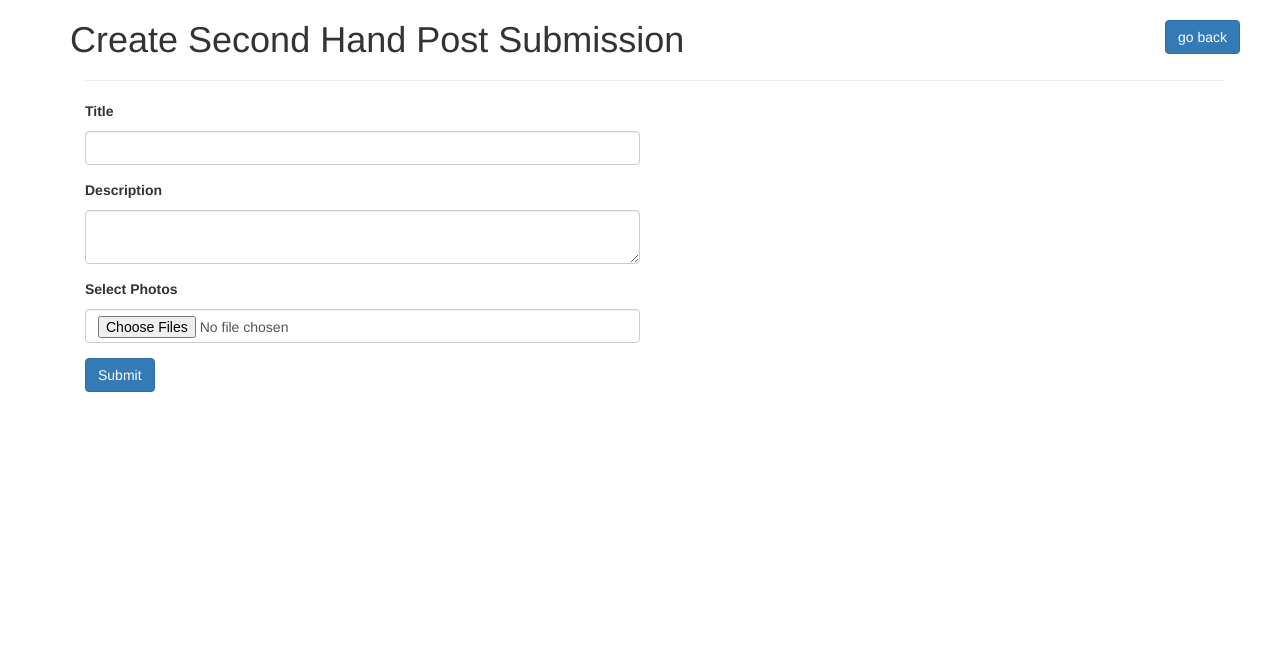
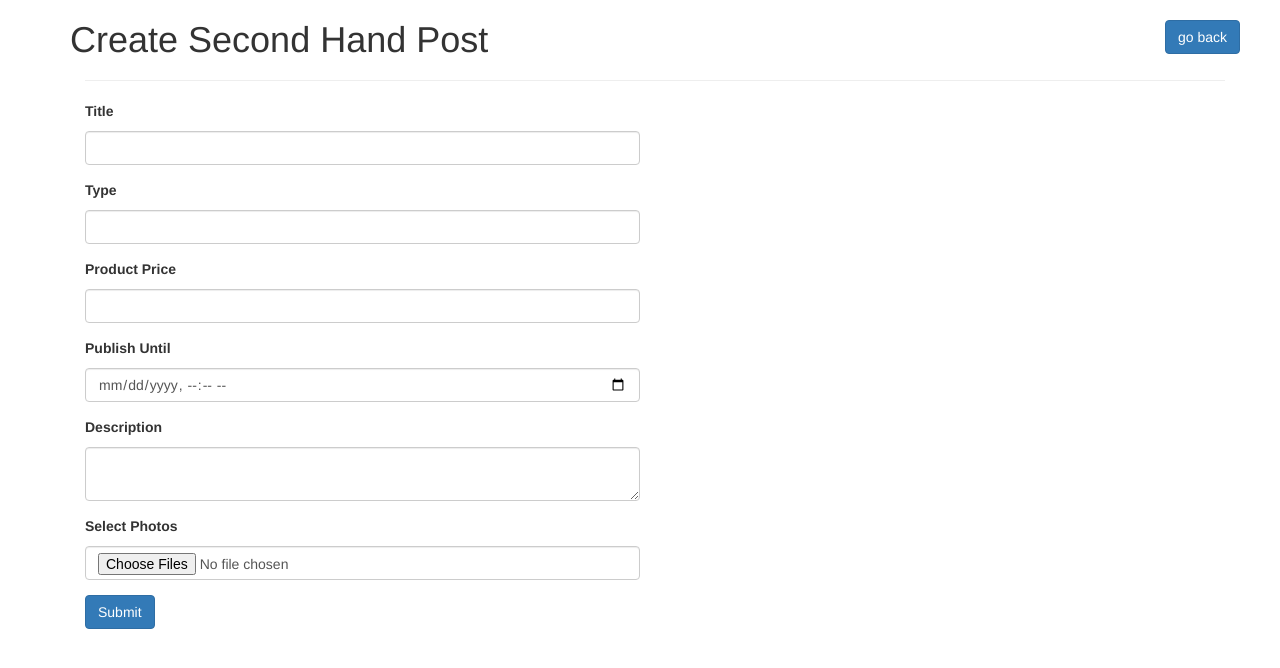
Before and after one commit to ltek0/Flask-Exercise, a Flask app: page /secondhand/create in a window 1280 px wide. Shown: the part 52-720 px from the top of the page. Run offline with Flask 3, Linux system fonts and the light colour scheme; the visitor is signed in with stand-in values (Sample User, id 1); data comes from the database, SQL or seed files in the repository; some libraries are stand-ins or nearby versions.

Commit message:
create fields in second hand market

```diff
--- a/app/forms.py
+++ b/app/forms.py
@@ -2,7 +2,7 @@ from collections.abc import Sequence
 from flask_wtf import FlaskForm
 from flask_babel import gettext
 
-from wtforms import StringField, IntegerField, PasswordField, BooleanField, SubmitField, DateTimeField, ValidationError, TextAreaField, MultipleFileField
+from wtforms import StringField, IntegerField, DecimalField, PasswordField, BooleanField, SubmitField, DateTimeField, ValidationError, TextAreaField, MultipleFileField
 from wtforms.validators import DataRequired, Length, Email, EqualTo
 from flask_wtf.file import FileRequired,  FileAllowed
 
@@ -22,6 +22,8 @@ def _username_validator(curr_username:str = None, username: str= None):
 def _password_validator(password: str):
     conditions = ['Your password must:']
     if len(password) < 8:
+        conditions.append('contain at least 8 charactors.')
+    if not re.search('[a-z]', password):
         conditions.append('contain at least one lowercase letter.')
     if not re.search('[A-Z]', password):
         conditions.append('contain at least one uppercase letter.')
@@ -105,9 +107,9 @@ class CreateGallery(FlaskForm):
 
 class CreateSecondHandPost(FlaskForm):
     title = StringField(gettext('Title'), validators=[DataRequired(message='A title for your submission is required'), Length(max=128, min=1, message='Title must be less then 128 charactor')])
-    # type = StringField(gettext('Type'), validators=[DataRequired(message='Type of product is required')])
-    # price = IntegerField(gettext('Product Price'), validators=[DataRequired(message='Price is required')])
-    # publish_until = DateTimeField(gettext('Publish Until'), validators=[DataRequired(message='Date/Time is required')])
+    type = StringField(gettext('Type'), validators=[DataRequired(message='Type of product is required')])
+    price = DecimalField(gettext('Product Price'), validators=[DataRequired(message='Price is required')])
+    publish_until = DateTimeField(gettext('Publish Until'))
     images = MultipleFileField(gettext('Select Photos'), validators=[FileAllowed(['jpg', 'png', 'gif'], message='You can only upload images!')])
     description = TextAreaField(gettext("Description"), validators=[Length(max=512, min=0, message='Description must be less then 512 charactor')])
     submit = SubmitField("Submit")
@@ -115,3 +117,7 @@ class CreateSecondHandPost(FlaskForm):
     def validate_images(self, images: MultipleFileField):
         if len(images.data) > 10:
             raise ValidationError('You can upload a maximum of 10 images')
+
+    def validate_price(self, price):
+        if price.data < 0:
+            raise ValidationError('Invalid price')
--- a/app/routes.py
+++ b/app/routes.py
@@ -75,13 +75,13 @@ def login():
         return redirect(next_url)
     form = forms.LoginForm()
     if form.validate_on_submit():
-        u = User.query.filter(db.or_(User.email == form.username.data, User.username == form.username.data)).first()
-        if not u and not u.check_password(form.password.data):
-            flash(_('Invalid username or password'))
-            return redirect(url_for('login'))
-        login_user(u, remember=form.remember_me.data)
-        flash(_('Welcome Back!'))
-        return redirect(url_for('index'))
+        user = User.query.filter(db.or_(User.email == form.username.data, User.username == form.username.data)).first()
+        if user is not None and user.check_password(form.password.data) is True:
+            login_user(user, remember=form.remember_me.data)
+            flash(_('Welcome Back!'))
+            return redirect(url_for('index'))
+        flash(_('Invalid username or password'))
+        return redirect(url_for('login'))
     return render_template('user/login.html.j2', title="Sign In", form=form)
 
 
@@ -274,6 +274,9 @@ def secondhand_create_post():
     if form.validate_on_submit():
         secondhand_post = models.SecondHandPost(
             title = form.title.data,
+            type = form.type.data,
+            price = form.price.data,
+            publish_until = form.publish_until.data,
             description = form.description.data,
             seller = current_user)
         for image in request.files.getlist('images'):
--- a/app/templates/secondhand/create.html.j2
+++ b/app/templates/secondhand/create.html.j2
@@ -3,7 +3,7 @@
     <div class="container">
         <div class="row">
             <div class="span6 pull-left">
-                <h1 style="margin: 0; display: inline-block;">{{ _("Create Second Hand Post Submission") }}</h1>
+                <h1 style="margin: 0; display: inline-block;">{{ _("Create Second Hand Post") }}</h1>
             </div>
             {% include "secondhand/_back_button.html.j2" %}
         </div>
@@ -21,6 +21,33 @@
                     {% if form.title.errors %}
                         <div class="alert alert-danger">
                             {% for error in form.images.errors %}<p>{{ error }}</p>{% endfor %}
+                        </div>
+                    {% endif %}
+                    <div class="form-group required">
+                        <label class="control-label" for="type">{{ form.type.label }}</label>
+                        {{ form.type(class="form-control") }}
+                    </div>
+                    {% if form.type.errors %}
+                        <div class="alert alert-danger">
+                            {% for error in form.type.errors %}<p>{{ error }}</p>{% endfor %}
+                        </div>
+                    {% endif %}
+                    <div class="form-group required">
+                        <label class="control-label" for="price">{{ form.price.label }}</label>
+                        {{ form.price(class="form-control", step="0.01", default="0") }}
+                    </div>
+                    {% if form.price.errors %}
+                        <div class="alert alert-danger">
+                            {% for error in form.price.errors %}<p>{{ error }}</p>{% endfor %}
+                        </div>
+                    {% endif %}
+                    <div class="form-group required">
+                        <label class="control-label" for="publish_until">{{ form.publish_until.label }}</label>
+                        {{ form.price(class="form-control", type="datetime-local") }}
+                    </div>
+                    {% if form.publish_until.errors %}
+                        <div class="alert alert-danger">
+                            {% for error in form.publish_until.errors %}<p>{{ error }}</p>{% endfor %}
                         </div>
                     {% endif %}
                     <div class="form-group required">
--- a/data_init.py
+++ b/data_init.py
@@ -26,7 +26,7 @@ def _create_users(count: int):
             display_name = f'User{i+1} name',
             username = f'user{i+1}',
             email = f'user{i+1}@example.com')
-        user.set_password(f'user{i+1}pw')
+        user.set_password(f'user{i+1}')
         db.session.add(user)
         db.session.commit()
         print(user)
```
